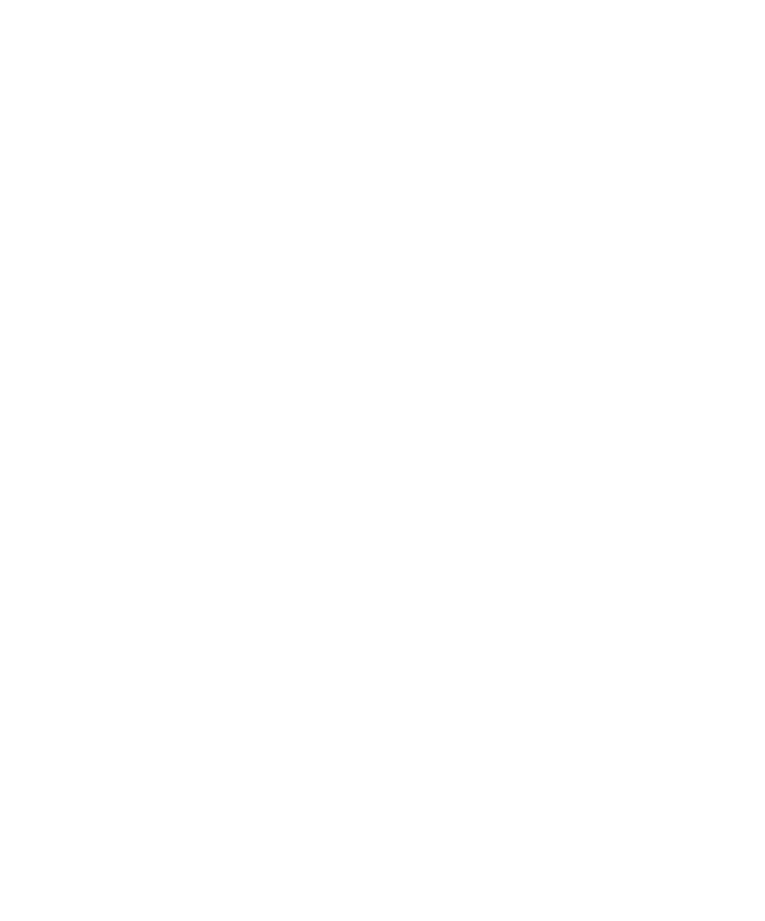
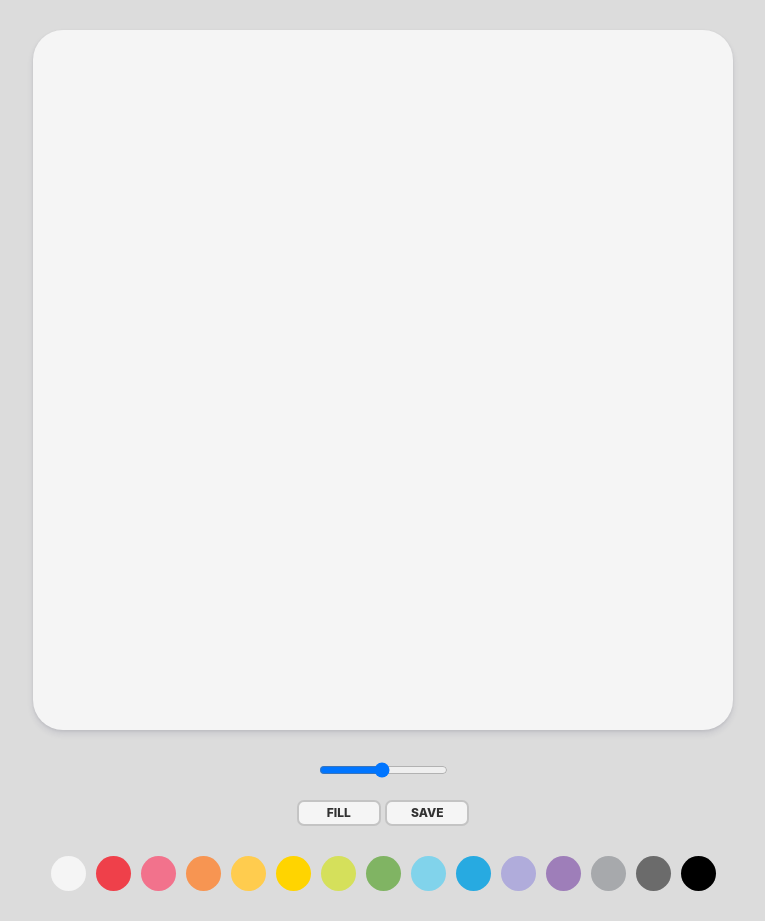
Before and after one commit to Zyapagetti/paintjs, a plain HTML site: page index.html in a window 1280 px wide. Shown: the whole page, without its empty margins (257-1022 px from the left). Before the commit the page ends 800 px from the top, so only its background shows below. Drawn offline with Linux system fonts and the light colour scheme.

Commit message:
~#2.4 SOOOOOOOHOOOOOOT

```diff
--- a/app.js
+++ b/app.js
@@ -0,0 +1,73 @@
+const canvas = document.getElementById("jsCanvas");
+const ctx = canvas.getContext("2d");
+const colors = document.getElementsByClassName("jsColor");
+const range = document.getElementById("jsRange");
+const mode = document.getElementById("jsMode");
+
+canvas.width = 700;
+canvas.height = 700;
+
+ctx.strokeStyle = "#2c2c2c";
+ctx.lineWidth = 2.5;
+
+let painting = false;
+let filling = false;
+
+function stopPainting() {
+  painting = false;
+}
+
+function startPainting() {
+  painting = true;
+}
+
+function onMouseMove(event) {
+  const x = event.offsetX;
+  const y = event.offsetY;
+  if (!painting) {
+    ctx.beginPath();
+    ctx.moveTo(x, y);
+  } else {
+    ctx.lineTo(x, y);
+    ctx.stroke();
+  }
+}
+
+function handleColorClick(event) {
+  const color = event.target.style.backgroundColor;
+  ctx.strokeStyle = color;
+}
+
+function handleRangeChange(event) {
+  const size = event.target.value;
+  ctx.lineWidth = size;
+}
+
+function hadleModeClick() {
+  if (filling === true) {
+    filling = false;
+    mode.innerText = "Fill";
+  } else {
+    filling = true;
+    mode.innerText = "Paint";
+  }
+}
+
+if (canvas) {
+  canvas.addEventListener("mousemove", onMouseMove);
+  canvas.addEventListener("mousedown", startPainting);
+  canvas.addEventListener("mouseup", stopPainting);
+  canvas.addEventListener("mouseleave", stopPainting);
+}
+
+Array.from(colors).forEach((color) =>
+  color.addEventListener("click", handleColorClick)
+);
+
+if (range) {
+  range.addEventListener("input", handleRangeChange);
+}
+
+if (mode) {
+  mode.addEventListener("click", hadleModeClick);
+}
--- a/index.html
+++ b/index.html
@@ -8,6 +8,87 @@
     <title>PaintJS</title>
   </head>
   <body>
+    <canvas class="canvas" id="jsCanvas"></canvas>
+    <div class="controls">
+      <div class="controls__range">
+        <input
+          type="range"
+          id="jsRange"
+          min="0.05"
+          max="5.0"
+          value="2.5"
+          step="0.05"
+        />
+      </div>
+      <div class="controls__btns">
+        <button id="jsMode">Fill</button>
+        <button id="jsSave">Save</button>
+      </div>
+      <div class="controls__colors" id="jsColors">
+        <div
+          class="controls__color jsColor"
+          style="background-color: whitesmoke"
+        ></div>
+        <div
+          class="controls__color jsColor"
+          style="background-color: #ef404a"
+        ></div>
+        <div
+          class="controls__color jsColor"
+          style="background-color: #f2728c"
+        ></div>
+        <div
+          class="controls__color jsColor"
+          style="background-color: #f79552"
+        ></div>
+        <div
+          class="controls__color jsColor"
+          style="background-color: #ffcc4e"
+        ></div>
+        <div
+          class="controls__color jsColor"
+          style="background-color: #ffd400"
+        ></div>
+        <div
+          class="controls__color jsColor"
+          style="background-color: #d5e05b"
+        ></div>
+        <div
+          class="controls__color jsColor"
+          style="background-color: #80b463"
+        ></div>
+        <div
+          class="controls__color jsColor"
+          style="background-color: #81d3eb"
+        ></div>
+        <div
+          class="controls__color jsColor"
+          style="background-color: #27aae1"
+        ></div>
+        <div
+          class="controls__color jsColor"
+          style="background-color: #b0acdb"
+        ></div>
+        <div
+          class="controls__color jsColor"
+          style="background-color: #9e7eb9"
+        ></div>
+        <div
+          class="controls__color jsColor"
+          style="background-color: #a7a9ac"
+        ></div>
+        <div
+          class="controls__color jsColor"
+          style="background-color: #6b6b6b"
+        ></div>
+
+        <div
+          class="controls__color jsColor"
+          style="background-color: black"
+        ></div>
+      </div>
+    </div>
+
     <script src="app.js"></script>
   </body>
 </html>
--- /dev/null
+++ b/reset.css
@@ -0,0 +1,129 @@
+/* http://meyerweb.com/eric/tools/css/reset/
+   v2.0 | 20110126
+   License: none (public domain)
+*/
+
+html,
+body,
+div,
+span,
+applet,
+object,
+iframe,
+h1,
+h2,
+h3,
+h4,
+h5,
+h6,
+p,
+blockquote,
+pre,
+a,
+abbr,
+acronym,
+address,
+big,
+cite,
+code,
+del,
+dfn,
+em,
+img,
+ins,
+kbd,
+q,
+s,
+samp,
+small,
+strike,
+strong,
+sub,
+sup,
+tt,
+var,
+b,
+u,
+i,
+center,
+dl,
+dt,
+dd,
+ol,
+ul,
+li,
+fieldset,
+form,
+label,
+legend,
+table,
+caption,
+tbody,
+tfoot,
+thead,
+tr,
+th,
+td,
+article,
+aside,
+canvas,
+details,
+embed,
+figure,
+figcaption,
+footer,
+header,
+hgroup,
+menu,
+nav,
+output,
+ruby,
+section,
+summary,
+time,
+mark,
+audio,
+video {
+  margin: 0;
+  padding: 0;
+  border: 0;
+  font-size: 100%;
+  font: inherit;
+  vertical-align: baseline;
+}
+/* HTML5 display-role reset for older browsers */
+article,
+aside,
+details,
+figcaption,
+figure,
+footer,
+header,
+hgroup,
+menu,
+nav,
+section {
+  display: block;
+}
+body {
+  line-height: 1;
+}
+ol,
+ul {
+  list-style: none;
+}
+blockquote,
+q {
+  quotes: none;
+}
+blockquote:before,
+blockquote:after,
+q:before,
+q:after {
+  content: "";
+  content: none;
+}
+table {
+  border-collapse: collapse;
+  border-spacing: 0;
+}
--- a/styles.css
+++ b/styles.css
@@ -0,0 +1,66 @@
+@import "reset.css";
+
+body {
+  background-color: gainsboro;
+  font-family: -apple-system, BlinkMacSystemFont, "Segoe UI", Roboto, Oxygen,
+    Ubuntu, Cantarell, "Open Sans", "Helvetica Neue", sans-serif;
+  display: flex;
+  flex-direction: column;
+  align-items: center;
+  padding-top: 30px;
+}
+
+.canvas {
+  width: 700px;
+  height: 700px;
+  background-color: whitesmoke;
+  border-radius: 30px;
+  box-shadow: 0 4px 6px rgba(50, 50, 93, 0.11), 0 1px 3px rgba(0, 0, 0, 0.08);
+}
+
+.controls {
+  display: flex;
+  margin-top: 30px;
+  flex-direction: column;
+  align-items: center;
+}
+
+.controls .controls__btns {
+  margin-bottom: 30px;
+}
+.controls__btns button {
+  all: unset;
+  cursor: pointer;
+  background-color: whitesmoke;
+  padding: 5px 0px;
+  width: 80px;
+  text-align: center;
+  border-radius: 7px;
+  box-shadow: var(--box-shadow);
+  border: 2px solid rgba(0, 0, 0, 0.2);
+  color: rgba(0, 0, 0, 0.8);
+  text-transform: uppercase;
+  font-weight: 800;
+  font-size: 12px;
+}
+
+.controls__btns button:active {
+  transform: scale(0.95);
+}
+
+.controls .controls__colors {
+  display: flex;
+}
+
+.controls__colors .controls__color {
+  width: 35px;
+  height: 35px;
+  border-radius: 50%;
+  margin: 0 5px 30px 5px;
+  cursor: pointer;
+  box-shadow: var(--box-shadow);
+}
+
+.controls .controls__range {
+  margin-bottom: 20px;
+}
--- /dev/null
+++ b/variables.css
@@ -0,0 +1,3 @@
+:root {
+  --box-shadow: 0 4px 6px rgba(50, 50, 93, 0.11), 0 1px 3px rgba(0, 0, 0, 0.08);
+}
```
